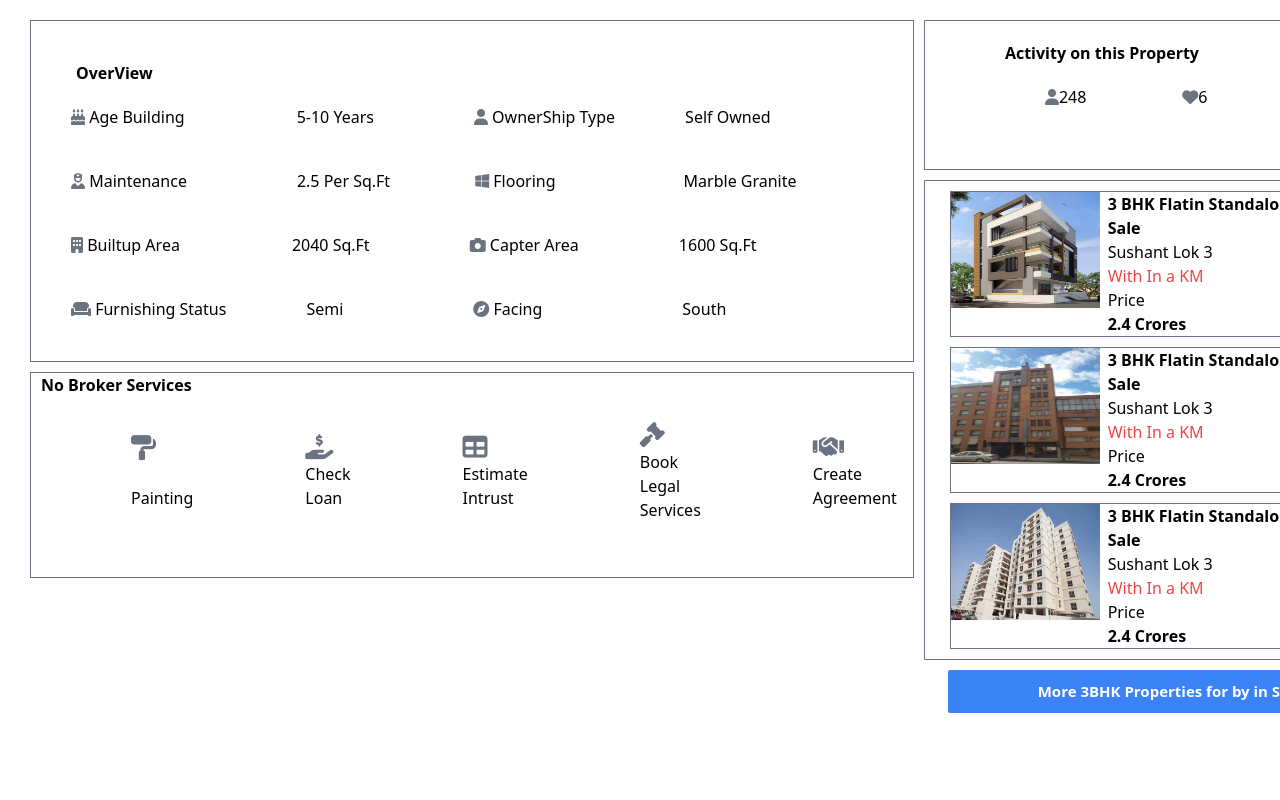
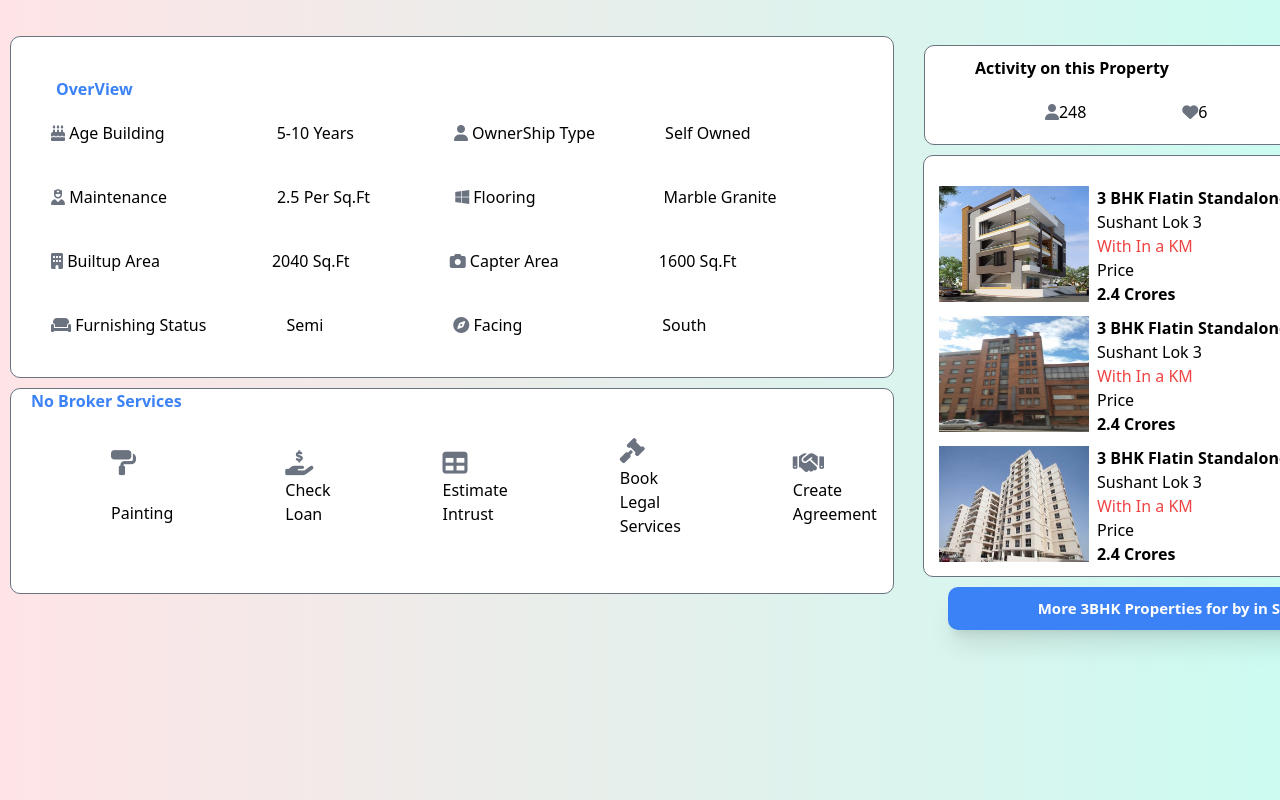
Before and after one commit to AmanMirza9898/Real_state, a website: page index-producht2.html in a window 1280 px wide. Shown: the top 800 px of the page. Drawn offline with Linux system fonts and the light colour scheme.

Commit message:
All Imgs

```diff
--- a/index-producht2.html
+++ b/index-producht2.html
@@ -5,14 +5,14 @@
     <meta name="viewport" content="width=device-width, initial-scale=1.0">
     <title>Document</title>
     <link rel="stylesheet" href="output.css">
-    <link rel="stylesheet" href="https://cdnjs.cloudflare.com/ajax/libs/font-awesome/6.5.2/css/all.min.css">
+    <link rel="stylesheet" href="https://cdnjs.cloudflare.com/ajax/libs/font-awesome/6.5.2/css/all.min.css  ">
 
 </head>
-<body>
-    <div class="main sm:flex sm:mt-[20px]">
-        <div class="left  ">
-            <div class="left1 p-10 border border-gray-500 sm:ml-[30px]">
-                <h1 class="ml-[80px] sm:ml-[5px] font-bold mb-[20px]">OverView</h1>
+<body class="bg-gradient-to-r from-rose-100 to-teal-100 flex sm:px-[10px]">
+    <div class="main sm:flex sm:gap-5 sm:mt-0 sm:justify-center sm:items-center ">
+            <div class="left">
+            <div class="left1 bg-white rounded-[10px] p-10 border border-gray-500   hover:shadow-2xl hover:-translate-y-4 hover:transition">
+                <h1 class="ml-[80px] sm:ml-[5px] font-bold mb-[20px] text-blue-500">OverView</h1>
                 <div class="flex flex-col   sm:flex sm:flex-row items-centern gap-10  ">
                     <div class="flex sm:gap-28 gap-10 justify-center items-center">
                         <h1><i class="fa-solid fa-cake-candles text-gray-500"></i> Age Building</h1>
@@ -20,7 +20,7 @@
                     </div>
 
                     <div class="flex gap-5 justify-center items-center sm:ml-[60px]">
-                        <h1> <i class="fa-solid fa-user  text-gray-500""></i> OwnerShip Type </h1>
+                        <h1> <i class="fa-solid fa-user  text-gray-500"></i> OwnerShip Type </h1>
                         <h1 class="sm:ml-[50px]">Self Owned</h1>
                     </div>
 
@@ -66,8 +66,8 @@
                 </div>
             </div>
 
-            <div class="left2 border border-gray-500 mt-[10px] sm:ml-[30px]">
-                <h1 class="ml-[10px] font-bold">No Broker Services</h1>
+            <div class="left2 bg-white rounded-[10px] border border-gray-500 mt-[10px]   hover:shadow-2xl hover:translate-y-4 hover:transition">
+                <h1 class="ml-[10px] font-bold  text-blue-500 sm:ml-[20px]">No Broker Services</h1>
                 <div class="mt-[10px] flex flex-col justify-center items-center sm:flex sm:flex-row sm:justify-start gap-8 sm:gap-28 sm:p-4 sm:pl-[100px] sm:pb-[55px]">
                     <div class="">
                         <i class="fa-solid fa-paint-roller ml-[18px] sm:ml-[0px] sm:pb-[25px] text-gray-500 text-[25px]"></i>
@@ -91,14 +91,14 @@
                     </div>
                 </div>
             </div>
+        </div>
 
 
-        </div>
 
-        <div class="right flex flex-col  items-center ">
-            <div class="right1 border border-gray-500 sm:ml-[10px] sm:pt-[20px] sm:pb-[50px] sm:px-[80px] sm:mt-[0px] mt-[20px]  px-[50px]">
+        <div class="right flex flex-col  items-center  ">
+            <div class="right1 bg-white sm:mt-[45px] border border-gray-500 sm:ml-[10px] sm:py-[10px]  mt-[20px]  px-[50px]  hover:shadow-xl hover:-translate-y-4 hover:transition rounded-[10px]  ">
                 <h1 class="font-bold">Activity on this Property</h1>
-                <div class="flex gap-8 sm:gap-24 mt-[10px] py-[10px] px-[40px]">
+                <div class="flex gap-8 sm:gap-24 mt-[10px] py-[10px] sm:px-[70px]">
                     <div class="flex ">
                        <div> <i class="fa-solid fa-user text-gray-500"></i> </div>
                        <div> <h1>248</h1> </div>
@@ -113,9 +113,9 @@
                     </div>
                 </div>
             </div>
-            <div class="right2">
-                <div class="border border-gray-500 sm:mt-[10px] sm:ml-[10px] sm:px-[10px] sm:py-[10px] mt-[20px] px-[10px] pl-[15px] sm:pl-[25px] sm:pr-[25px]">
-                    <div class="flex gap-2 border border-gray-500  ">
+            <div class="right2 sm:mt-[10px] bg-white border border-gray-500 rounded-[10px]">
+                <div class="    sm:py-[10px] mt-[20px] px-[10px] pl-[15px]  sm:pr-[25px]">
+                    <div class="flex gap-2 ">
                         <div>
                             <img src="building outdoor.jpg" alt="" class="w-[150px] h-[116px]">
                         </div>
@@ -127,7 +127,7 @@
                             <p class="font-semibold">2.4 Crores</p>
                         </div>
                     </div>
-                    <div class="flex gap-2 mt-[10px] border border-gray-500">
+                    <div class="flex gap-2 mt-[10px] ">
                         <div>
                             <img src="building outdoor2.webp" alt="" class="w-[150px] h-[116px]">
                         </div>
@@ -139,7 +139,7 @@
                             <p class="font-semibold">2.4 Crores</p>
                         </div>
                     </div>
-                    <div class="flex sm:gap-2 mt-[10px] border border-gray-500">
+                    <div class="flex sm:gap-2 mt-[10px]">
                         <div>
                             <img src="building outdoor 3.jpeg" alt="" class="w-[150px] h-[116px]">
                         </div>
@@ -155,7 +155,7 @@
                 </div>
             </div>
 
-            <button class=" mt-[10px] px-[30px] sm:px-[90px] sm:ml-[10px] py-[10px] font-bold bg-blue-500 text-white rounded-[2px] text-[15px]">More 3BHK Properties for by in Sectior 56</button>
+            <button class=" mt-[10px] px-[30px] sm:px-[90px] sm:ml-[10px] py-[10px] font-bold bg-blue-500 text-white rounded-[10px] text-[15px] shadow-xl hover:shadow-2xl hover:translate-y-5 transition">More 3BHK Properties for by in Sectior 56</button>
         </div>
 
     </div>
--- a/script.js
+++ b/script.js
@@ -11,3 +11,8 @@
       clickable: true,
     },
   });
+
+  const scroll = new LocomotiveScroll({
+    el: document.querySelector('[data-scroll-container]'),
+    smooth: true
+});
```
Also changed, not shown: index.html (+9 -5 lines), output.css.
